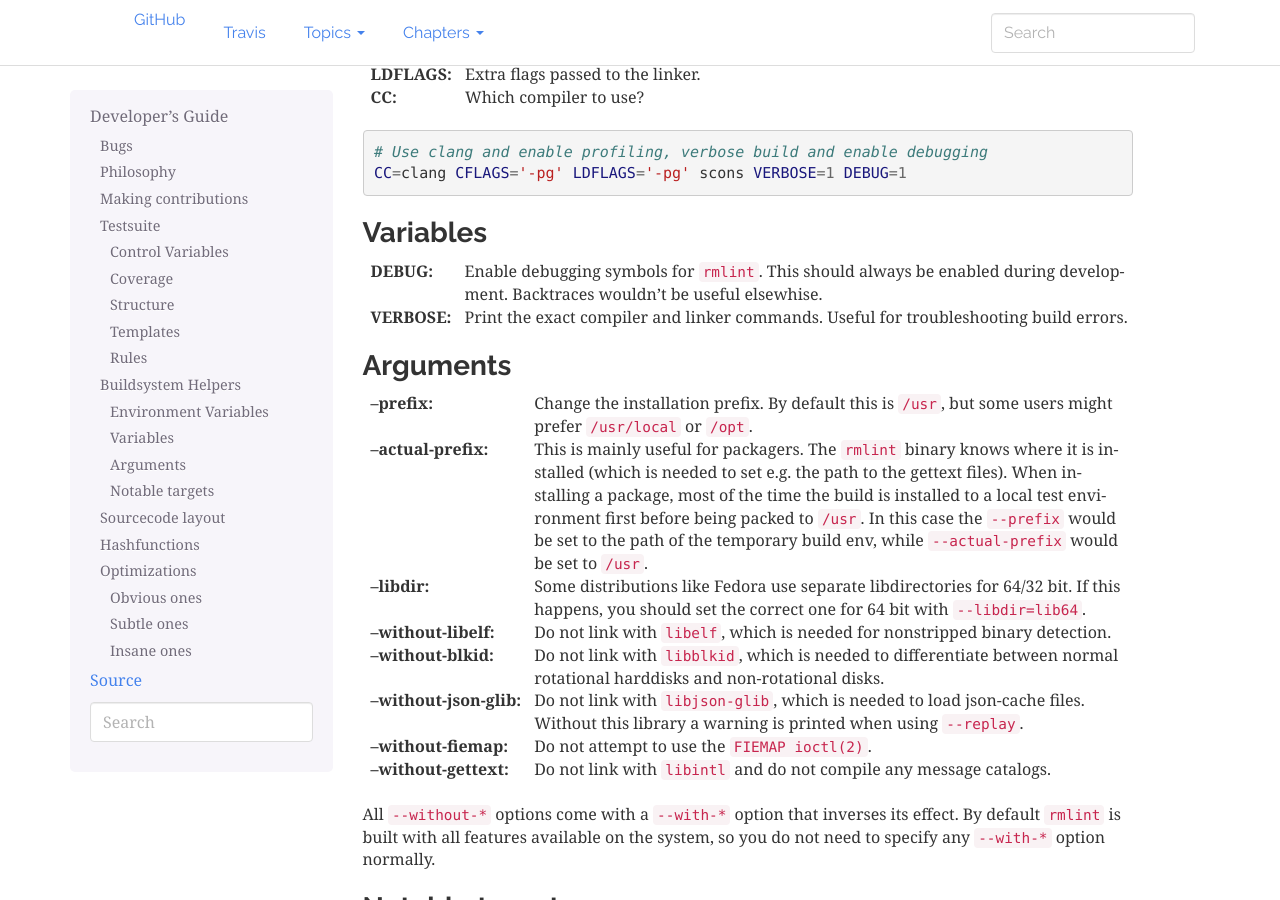
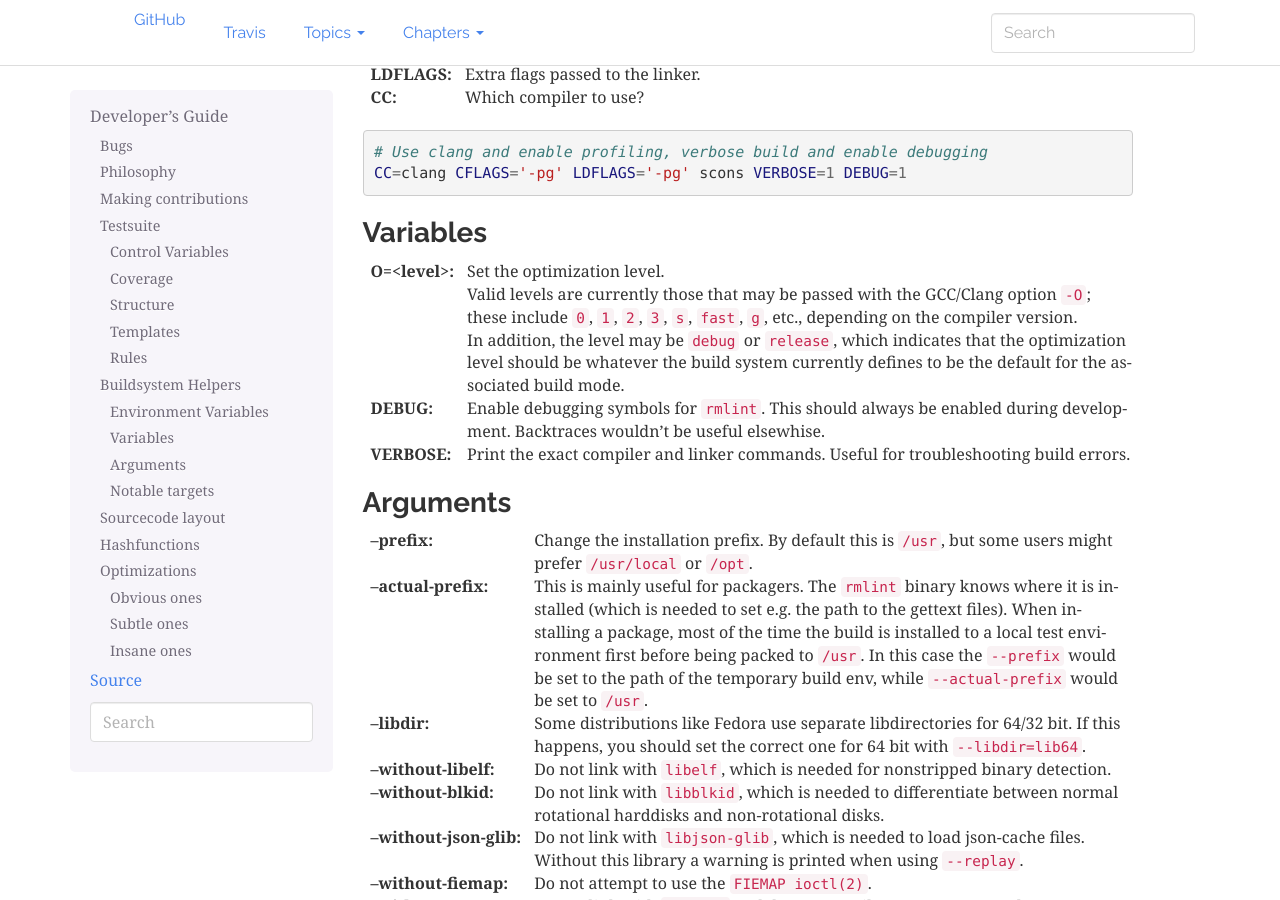
Before and after one commit to sahib/rmlint, a Sphinx documentation site: the page built from docs/developers.rst, in a window 1280 px wide and 900 px high, scrolled down 3663 px. Built offline with Sphinx 7.4.7, drawn with Linux system fonts in a browser that asks for light colours.

Commit message:
scons: Abstract out optimization default for release/debug mode
There are now 2 "constants":

    O_DEBUG
    O_RELEASE

Each  represents the  default optimization  level that  should be
used for its respective build mode,  and can be referenced on the
command line:

    O=debug
    O=release

Thus,  if   it  were  ever   desirable  to  change   the  default
optimization level  for one of  these modes, then one  would need
only alter the relevant constant.

```diff
--- a/docs/developers.rst
+++ b/docs/developers.rst
@@ -99,6 +99,18 @@ Environment Variables
 
 Variables
 ~~~~~~~~~
+
+:O=<level>:
+
+    Set the optimization level.
+
+    Valid levels are currently those that may be passed with the GCC/Clang
+    option ``-O``; these include ``0``, ``1``, ``2``, ``3``, ``s``,
+    ``fast``, ``g``, etc., depending on the compiler version.
+
+    In addition, the level may be ``debug`` or ``release``, which indicates
+    that the optimization level should be whatever the build system currently
+    defines to be the default for the associated build mode.
 
 :DEBUG:
 
```
Also changed, not shown: 1 other file.
